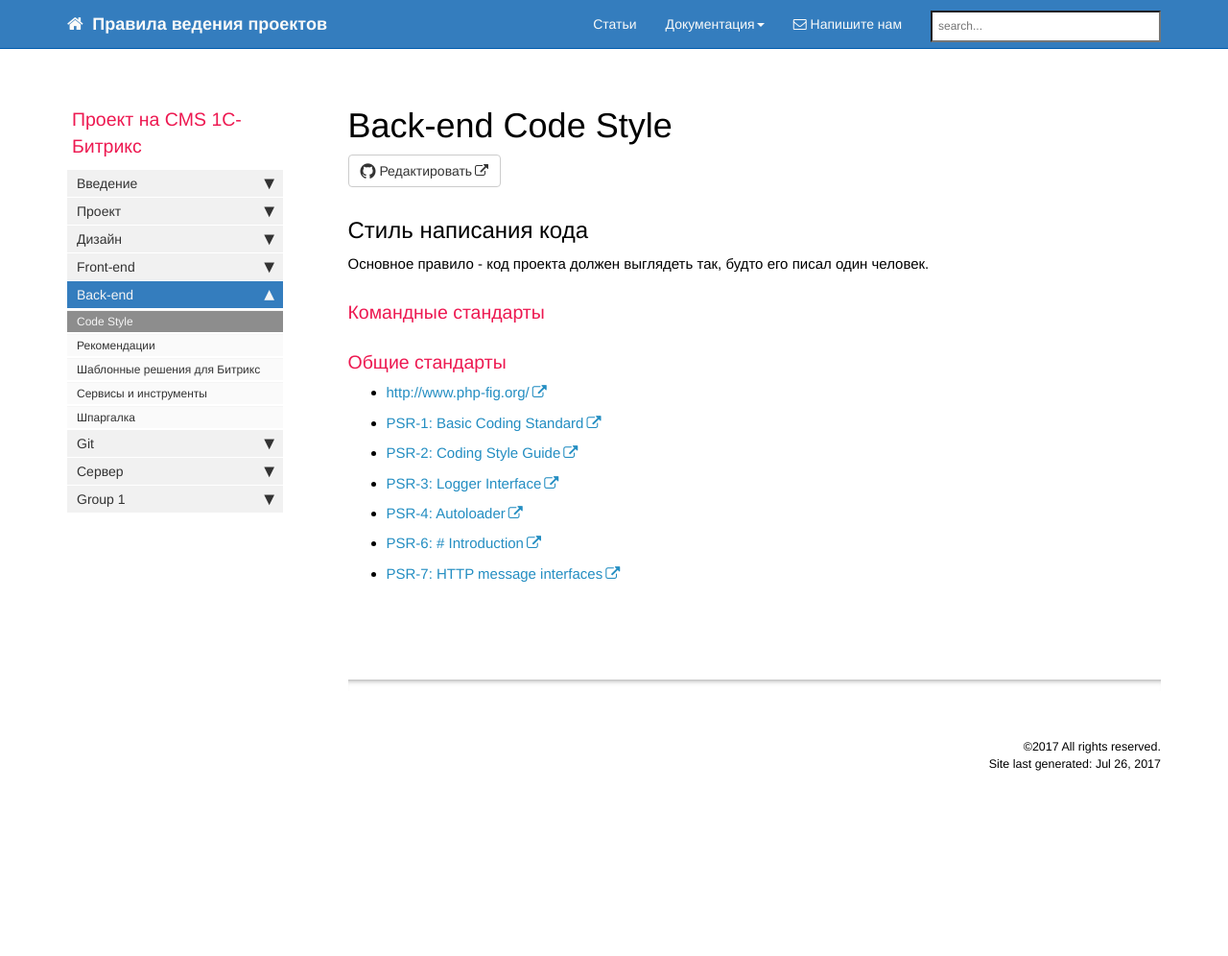
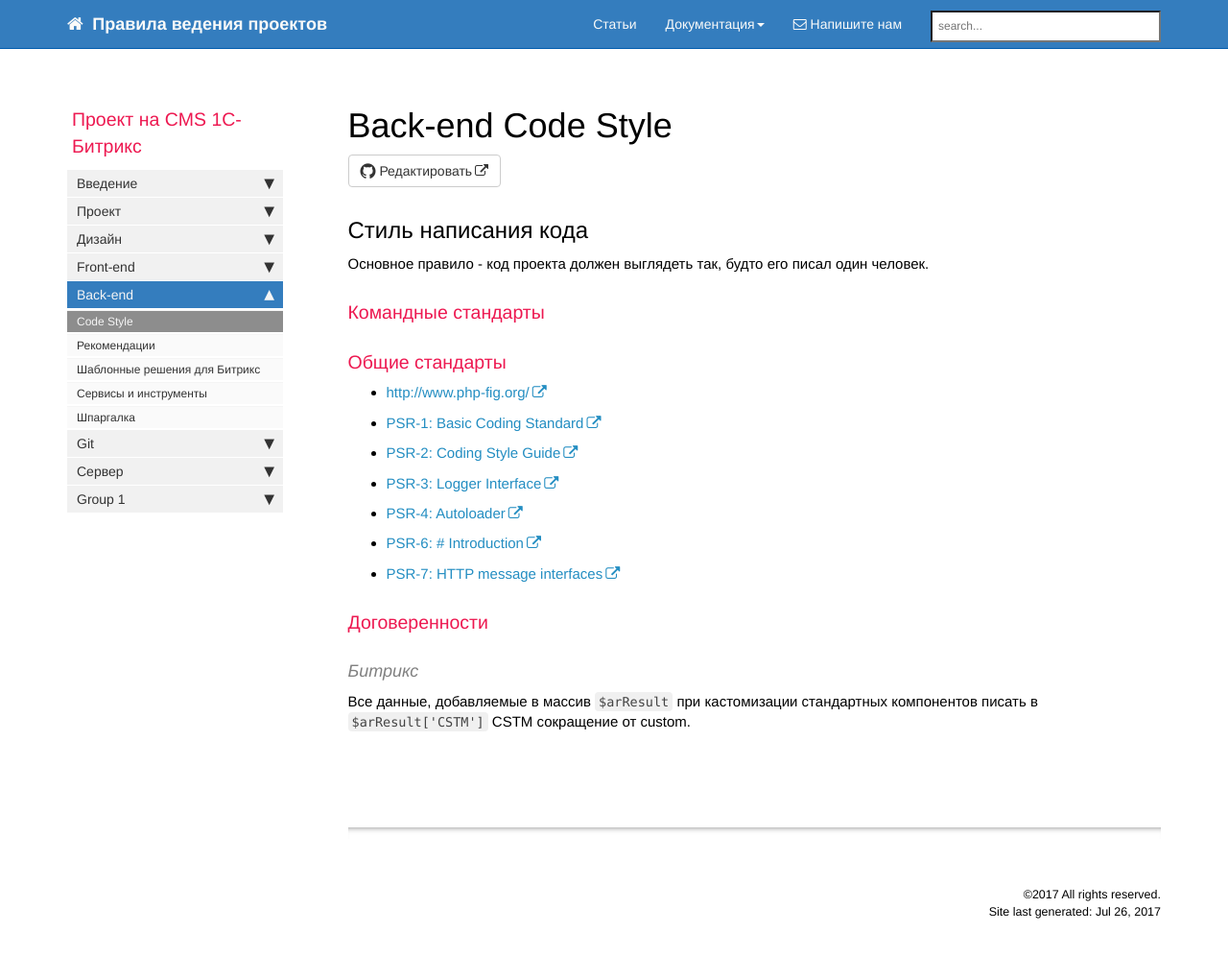
Before and after one commit to gdecider/gdecider.github.io, a Jekyll site: the page built from pages/bx/bx_back-code-style.md, in a window 1280 px wide and 1010 px high. Shown: the top 996 px of the window at 96% size. Built offline with Jekyll 4.4.1, drawn with Linux system fonts in a browser that asks for light colours; nearby versions of some CDN libraries; comment, search, counter and statistics services are not loaded.

Commit message:
Update bx_back-code-style.md

````diff
--- a/pages/bx/bx_back-code-style.md
+++ b/pages/bx/bx_back-code-style.md
@@ -31,3 +31,9 @@ toc: false
 * [PSR-6: # Introduction](http://www.php-fig.org/psr/psr-6/)
 
 * [PSR-7: HTTP message interfaces](http://www.php-fig.org/psr/psr-7/)
+
+### Договеренности
+
+#### Битрикс
+
+Все данные, добавляемые в массив ```$arResult``` при кастомизации стандартных компонентов писать в ```$arResult['CSTM']``` CSTM сокращение от custom.
````
